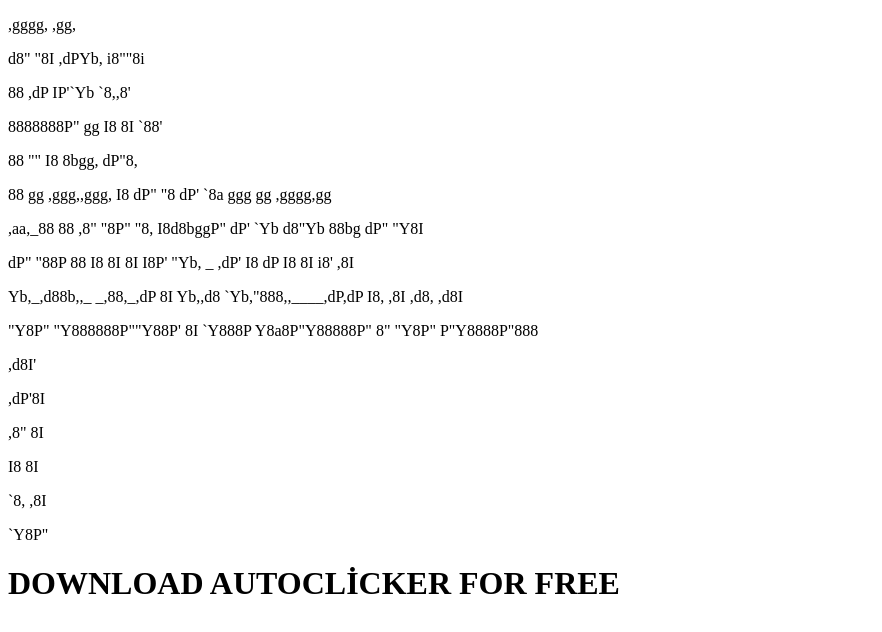
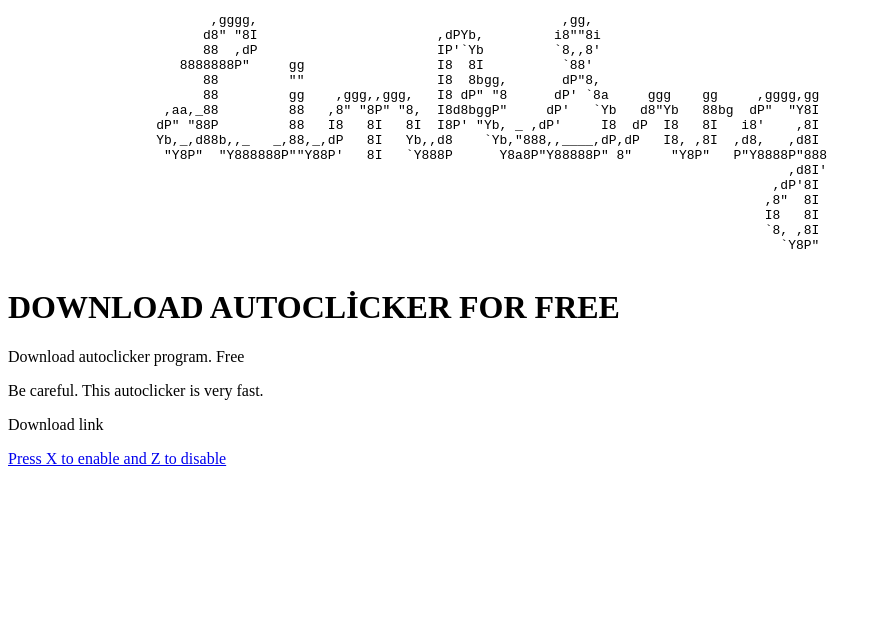
Before and after one commit to linksvg/linksvg.github.io, a plain HTML site: page index.html in a window 1280 px wide. Shown: the whole page, without its empty margins (0-882 px from the left). Drawn offline with Linux system fonts and the light colour scheme.

Commit message:
Update index.html

```diff
--- a/index.html
+++ b/index.html
@@ -1,4 +1,7 @@
-<!DOCTYPE html>
+<!DOCTYPE html PUBLIC "-//W3C//DTD XHTML 1.0 Transitional//EN"
+"http://www.w3.org/TR/xhtml1/DTD/xhtml1-transitional.dtd">
+<html xmlns="http://www.w3.org/1999/xhtml">
+
 <html>
 <head>
 	<meta charset="utf-8">
@@ -9,27 +12,34 @@
 
 <body>
 	<div>
-		<p>       ,gggg,                                       ,gg,                              </p>
-		<p>      d8" "8I                       ,dPYb,         i8""8i                             </p>
-		<p>      88  ,dP                       IP'`Yb         `8,,8'                             </p>
-		<p>   8888888P"     gg                 I8  8I          `88'                              </p>
-		<p>      88         ""                 I8  8bgg,       dP"8,                             </p>
-		<p>      88         gg    ,ggg,,ggg,   I8 dP" "8      dP' `8a     ggg    gg     ,gggg,gg </p>
-		<p> ,aa,_88         88   ,8" "8P" "8,  I8d8bggP"     dP'   `Yb   d8"Yb   88bg  dP"  "Y8I </p>
-		<p>dP" "88P         88   I8   8I   8I  I8P' "Yb, _ ,dP'     I8  dP  I8   8I   i8'    ,8I </p>
-		<p>Yb,_,d88b,,_   _,88,_,dP   8I   Yb,,d8    `Yb,"888,,____,dP,dP   I8, ,8I  ,d8,   ,d8I </p>
-		<p> "Y8P"  "Y888888P""Y88P'   8I   `Y888P      Y8a8P"Y88888P" 8"     "Y8P"   P"Y8888P"888</p>
-		<p>                                                                                 ,d8I'</p>
-		<p>                                                                               ,dP'8I </p>
-		<p>                                                                              ,8"  8I </p>
-		<p>                                                                              I8   8I </p>
-		<p>                                                                              `8, ,8I </p>
-		<p>                                                                               `Y8P"  </p>
+		<pre>
+		          ,gggg,                                       ,gg,
+		         d8" "8I                       ,dPYb,         i8""8i
+		         88  ,dP                       IP'`Yb         `8,,8'
+		      8888888P"     gg                 I8  8I          `88'
+		         88         ""                 I8  8bgg,       dP"8,
+		         88         gg    ,ggg,,ggg,   I8 dP" "8      dP' `8a     ggg    gg     ,gggg,gg
+		    ,aa,_88         88   ,8" "8P" "8,  I8d8bggP"     dP'   `Yb   d8"Yb   88bg  dP"  "Y8I
+		   dP" "88P         88   I8   8I   8I  I8P' "Yb, _ ,dP'     I8  dP  I8   8I   i8'    ,8I
+		   Yb,_,d88b,,_   _,88,_,dP   8I   Yb,,d8    `Yb,"888,,____,dP,dP   I8, ,8I  ,d8,   ,d8I
+		    "Y8P"  "Y888888P""Y88P'   8I   `Y888P      Y8a8P"Y88888P" 8"     "Y8P"   P"Y8888P"888
+		                                                                                    ,d8I'
+		                                                                                  ,dP'8I
+		                                                                                 ,8"  8I
+		                                                                                 I8   8I
+		                                                                                 `8, ,8I
+		                                                                                   `Y8P"
+		</pre>
 		<p></p>
 		<p></p>
 		<p></p>
 		<p></p>
 		<h1>DOWNLOAD AUTOCLİCKER FOR FREE</h1>
+		<p>Download autoclicker program. Free</p>
+		<p>Be careful. This autoclicker is very fast.</p>
+		<p>Download link</p>
+		 <a href="zip/autoclicker.zip" download="autoclicker">
+		 <p>Press X to enable and Z to disable</p>
 	</div>
 </body>
 
```
